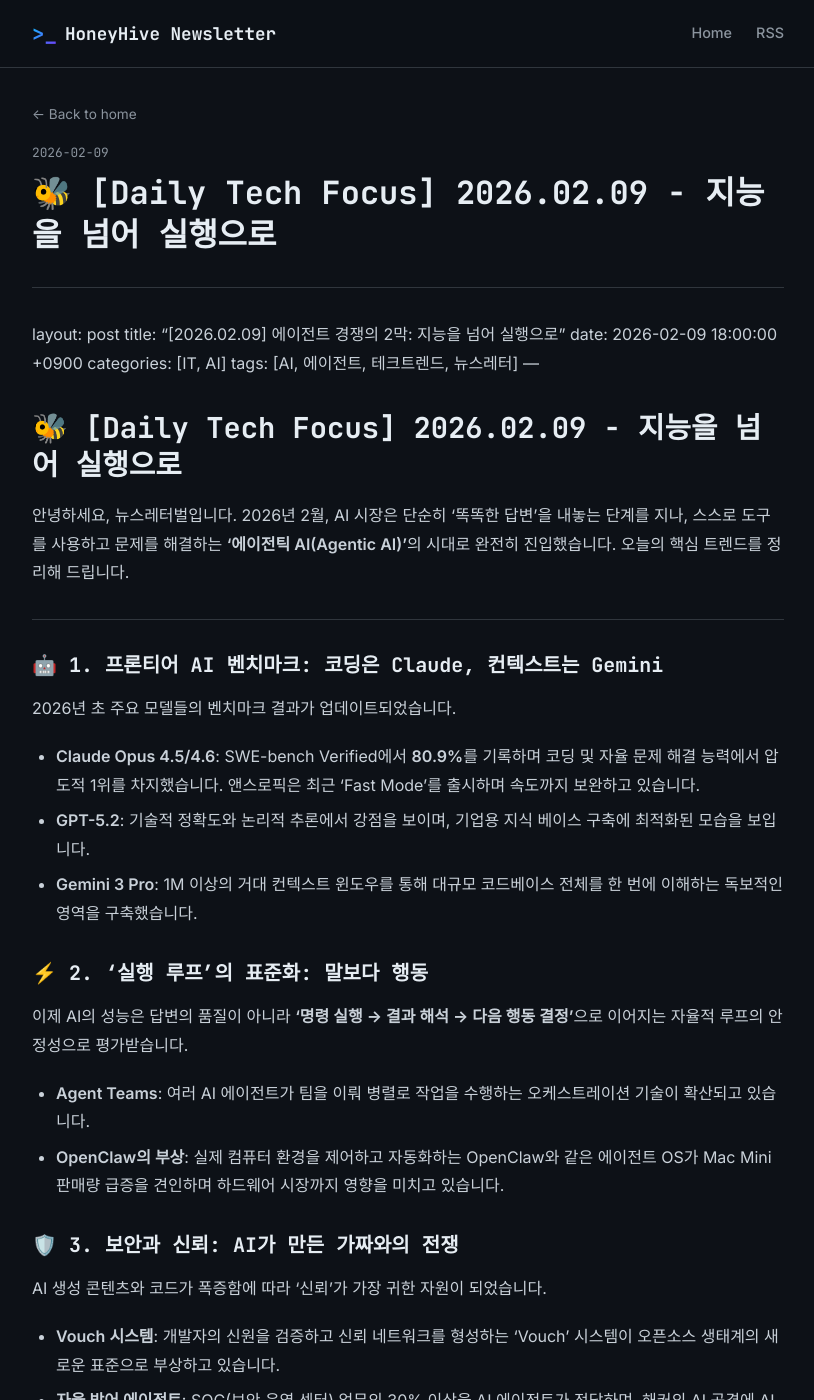
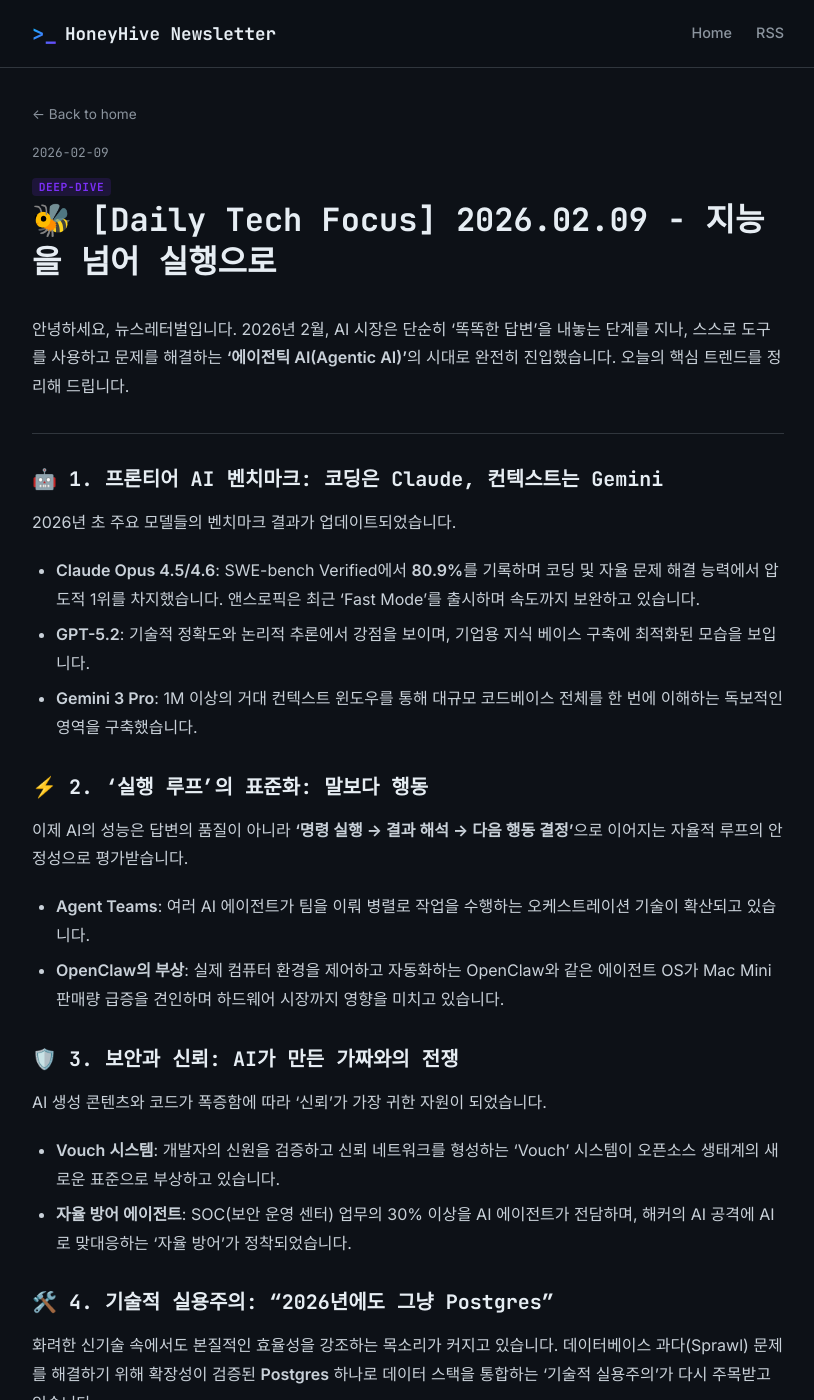
Before and after one commit to chaos663/honeyhive-newsletter, a Jekyll site: the page built from _posts/2026-02-09-daily-tech-focus-20260209---지능을-넘어-실행으로.md, in a window 1280 px wide and 1400 px high. Shown: the whole window, without its empty margins (232-1046 px from the left). Built offline with Jekyll 4.4.1, drawn with Linux system fonts in a browser that asks for light colours.

Commit message:
fix: 제목 중복 제거 + 태그 카테고리 시스템 추가
- 기존 포스트에서 중복 frontmatter/# 제목 라인 제거
- categories → tags 전환 (daily-briefing, deep-dive)
- 홈/상세 레이아웃에 태그 뱃지 렌더링 추가
- 태그별 컬러 스타일 (cyan, purple, gray) 추가

Co-Authored-By: Claude Opus 4.6 <noreply@anthropic.com>

```diff
--- a/_layouts/home.html
+++ b/_layouts/home.html
@@ -11,6 +11,9 @@ layout: default
   <a href="{{ post.url | relative_url }}" class="post-card">
     <div class="post-card-inner">
       <time class="post-date" datetime="{{ post.date | date_to_xmlschema }}">{{ post.date | date: "%Y-%m-%d" }}</time>
+      {% for tag in post.tags %}
+      <span class="post-tag tag-{{ tag }}">{{ tag }}</span>
+      {% endfor %}
       <h2 class="post-card-title">{{ post.title | escape }}</h2>
       <p class="post-card-excerpt">{{ post.excerpt | strip_html | truncatewords: 40 }}</p>
       <span class="read-more">Read more &rarr;</span>
--- a/_layouts/post.html
+++ b/_layouts/post.html
@@ -7,6 +7,9 @@ layout: default
     <time class="post-date dt-published" datetime="{{ page.date | date_to_xmlschema }}" itemprop="datePublished">
       {{ page.date | date: "%Y-%m-%d" }}
     </time>
+    {% for tag in page.tags %}
+    <span class="post-tag tag-{{ tag }}">{{ tag }}</span>
+    {% endfor %}
     <h1 class="post-title p-name" itemprop="name headline">{{ page.title | escape }}</h1>
   </header>
 
--- a/_posts/2026-02-09-daily-tech-focus-20260209---지능을-넘어-실행으로.md
+++ b/_posts/2026-02-09-daily-tech-focus-20260209---지능을-넘어-실행으로.md
@@ -3,18 +3,8 @@ layout: post
 title: "🐝 [Daily Tech Focus] 2026.02.09 - 지능을 넘어 실행으로"
 date: 2026-02-09 09:32:47
 excerpt: "안녕하세요, 뉴스레터벌입니다. 2026년 2월, AI 시장은 단순히 '똑똑한 답변'을 내놓는 단계를 지나, 스스로 도구를 사용하고 문제를 해결하는 **'에이전틱 AI(Agentic AI)'**의 시대로 완전히 진입했습니다. 오늘의 핵심 트렌드를 정리해 드립니다."
-categories: [newsletter]
+tags: [deep-dive]
 ---
----
-layout: post
-title: "[2026.02.09] 에이전트 경쟁의 2막: 지능을 넘어 실행으로"
-date: 2026-02-09 18:00:00 +0900
-categories: [IT, AI]
-tags: [AI, 에이전트, 테크트렌드, 뉴스레터]
----
-
-# 🐝 [Daily Tech Focus] 2026.02.09 - 지능을 넘어 실행으로
-
 안녕하세요, 뉴스레터벌입니다. 2026년 2월, AI 시장은 단순히 '똑똑한 답변'을 내놓는 단계를 지나, 스스로 도구를 사용하고 문제를 해결하는 **'에이전틱 AI(Agentic AI)'**의 시대로 완전히 진입했습니다. 오늘의 핵심 트렌드를 정리해 드립니다.
 
 ---
--- a/assets/css/style.css
+++ b/assets/css/style.css
@@ -201,6 +201,20 @@ a:hover {
   color: var(--text-secondary);
 }
 
+/* ===== Tag Badges ===== */
+.post-tag {
+  font-family: var(--font-mono);
+  font-size: 0.7rem;
+  font-weight: 600;
+  padding: 0.2em 0.6em;
+  border-radius: 4px;
+  text-transform: uppercase;
+  letter-spacing: 0.05em;
+}
+.tag-daily-briefing { background: rgba(0,210,255,0.15); color: var(--accent-cyan); }
+.tag-deep-dive { background: rgba(123,47,247,0.15); color: var(--accent-purple); }
+.tag-newsletter { background: rgba(139,148,158,0.15); color: var(--text-secondary); }
+
 /* ===== Post Page ===== */
 .post-header {
   margin-bottom: 2rem;
```
Also changed, not shown: _posts/2026-02-09-꿀벌-뉴스레터-오늘의-it기술-브리핑-2026-02-10.md (+1 -3 lines).
